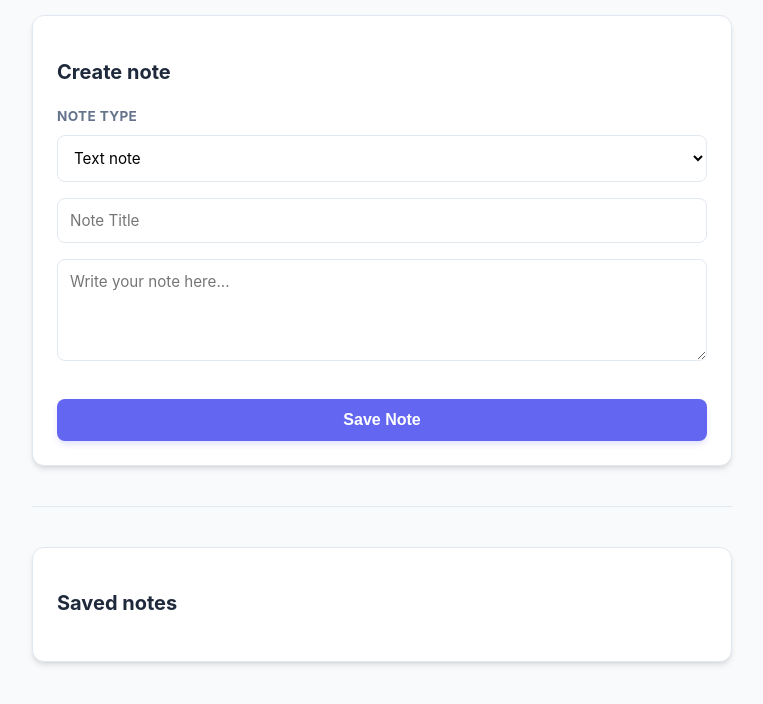
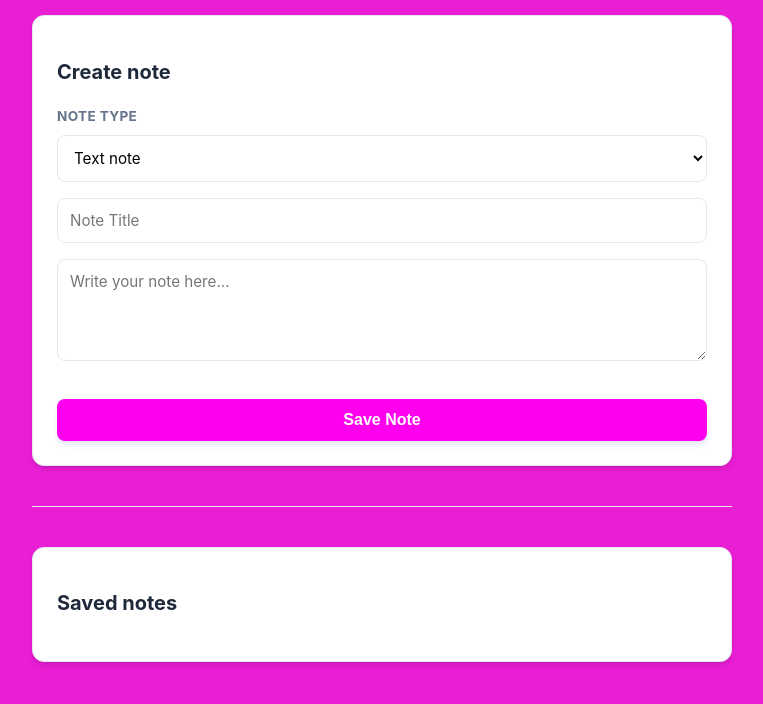
Before and after one commit to ayman32457/to-do-list, a website: page public/index.html in a window 1280 px wide. Shown: the part 118-822 px from the top of the page, without its empty margins (258-1021 px from the left). Drawn offline with Linux system fonts and the light colour scheme; no server answers.

Commit message:
Update index.html

```diff
--- a/public/index.html
+++ b/public/index.html
@@ -6,9 +6,9 @@
     <title>Notes & Todo App</title>
     <style>
       :root {
-        --primary: #6366f1;
+        --primary: #ff00ee;
         --primary-hover: #f900aa;
-        --bg: #f8fafc;
+        --bg: #ea1ed5;
         --card-bg: #ffffff;
         --text-main: #1e293b;
         --text-muted: #64748b;
```
